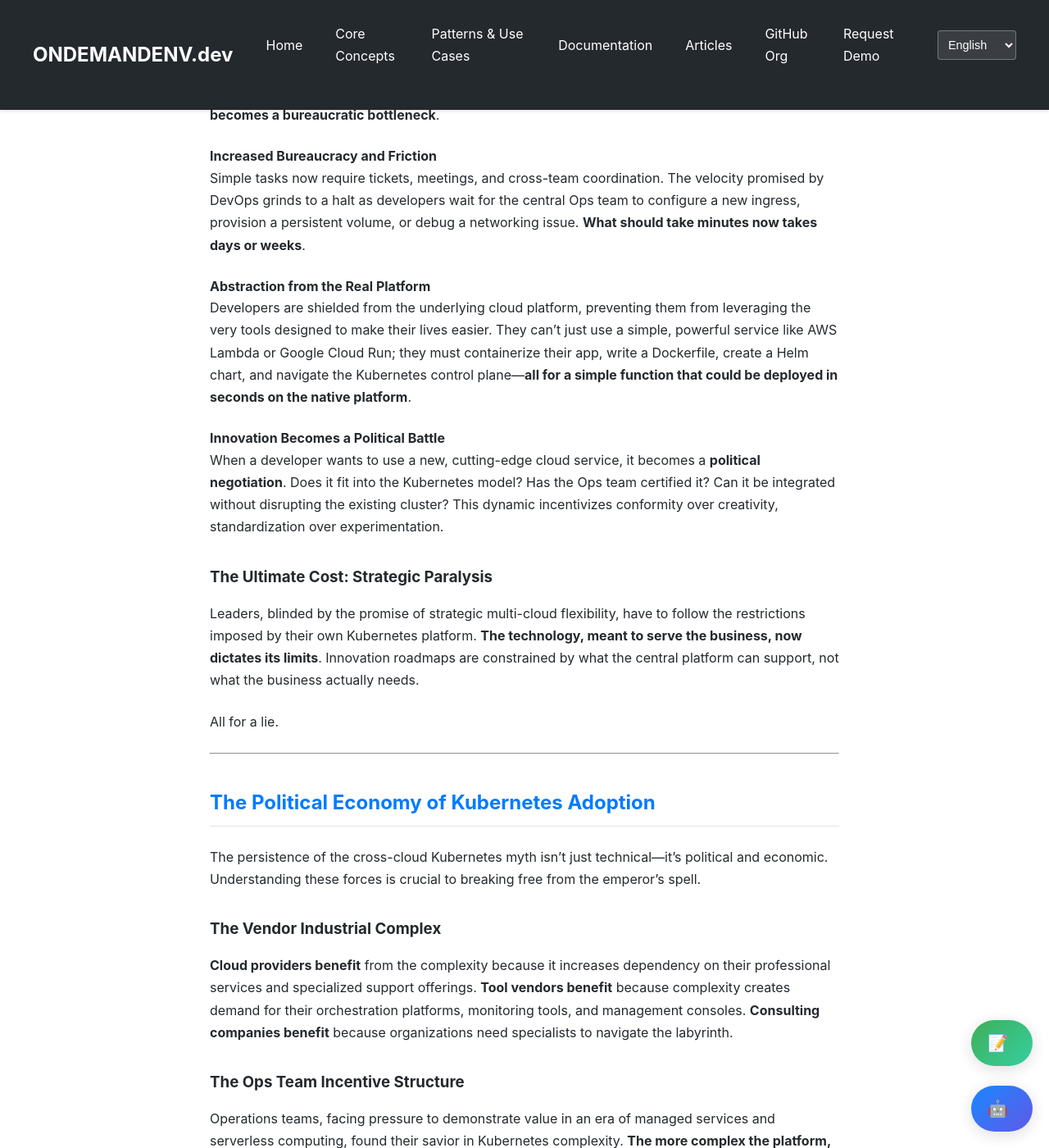
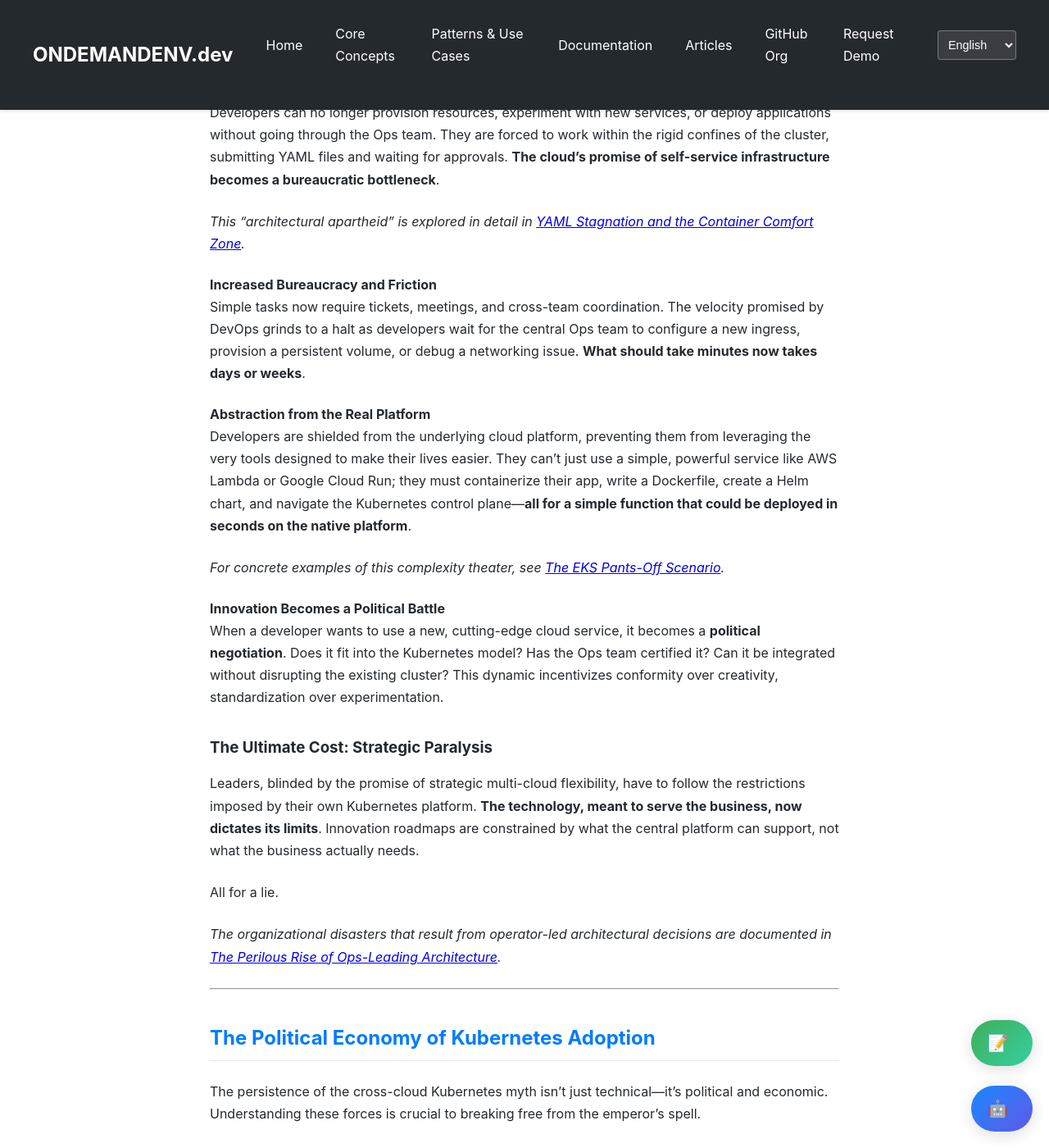
Before and after one commit to ondemandenv/ondemandenv.github.io, a Jekyll site: the page built from articles/emperor-new-cluster-cross-cloud-kubernetes-lie.md, in a window 1280 px wide and 1400 px high, scrolled down 2899 px. Shown: the whole window at 82% size. Built offline with Jekyll 4.4.1, drawn with Linux system fonts in a browser that asks for light colours; a script that is not in the unit is left out; some of the changed text lies outside the part shown.

Commit message:
emperor-new-cluster-cross-cloud-kubernetes-lie +

```diff
--- a/articles/emperor-new-cluster-cross-cloud-kubernetes-lie.md
+++ b/articles/emperor-new-cluster-cross-cloud-kubernetes-lie.md
@@ -42,6 +42,8 @@ Vendors market these services as on-ramps to a multi-cloud utopia, but they are,
 
 The ultimate irony: **organizations pursuing multi-cloud portability often end up more locked-in than those that embrace cloud-native services directly**. They become dependent on complex abstraction layers, specialized tooling, and the expertise required to maintain the illusion of portability.
 
+*For a deep technical analysis of why declarative infrastructure promises are fundamentally broken, see [The Fundamental Impossibility of Declarative Infrastructure](/articles/fundamental-impossibility-declarative-infrastructure/).*
+
 ---
 
 ## The New Gatekeepers: How Ops Hijacked the SDLC
@@ -59,11 +61,15 @@ This "Kubernetes hive" model has systematically destroyed innovation in several
 #### Loss of Developer Autonomy
 Developers can no longer provision resources, experiment with new services, or deploy applications without going through the Ops team. They are forced to work within the rigid confines of the cluster, submitting YAML files and waiting for approvals. **The cloud's promise of self-service infrastructure becomes a bureaucratic bottleneck**.
 
+*This "architectural apartheid" is explored in detail in [YAML Stagnation and the Container Comfort Zone](/articles/yaml-stagnation-container-comfort-zone/).*
+
 #### Increased Bureaucracy and Friction
 Simple tasks now require tickets, meetings, and cross-team coordination. The velocity promised by DevOps grinds to a halt as developers wait for the central Ops team to configure a new ingress, provision a persistent volume, or debug a networking issue. **What should take minutes now takes days or weeks**.
 
 #### Abstraction from the Real Platform
 Developers are shielded from the underlying cloud platform, preventing them from leveraging the very tools designed to make their lives easier. They can't just use a simple, powerful service like AWS Lambda or Google Cloud Run; they must containerize their app, write a Dockerfile, create a Helm chart, and navigate the Kubernetes control plane—**all for a simple function that could be deployed in seconds on the native platform**.
+
+*For concrete examples of this complexity theater, see [The EKS Pants-Off Scenario](/articles/eks-pants-off-scenario/).*
 
 #### Innovation Becomes a Political Battle
 When a developer wants to use a new, cutting-edge cloud service, it becomes a **political negotiation**. Does it fit into the Kubernetes model? Has the Ops team certified it? Can it be integrated without disrupting the existing cluster? This dynamic incentivizes conformity over creativity, standardization over experimentation.
@@ -73,6 +79,8 @@ When a developer wants to use a new, cutting-edge cloud service, it becomes a **
 Leaders, blinded by the promise of strategic multi-cloud flexibility, have to follow the restrictions imposed by their own Kubernetes platform. **The technology, meant to serve the business, now dictates its limits**. Innovation roadmaps are constrained by what the central platform can support, not what the business actually needs.
 
 All for a lie.
+
+*The organizational disasters that result from operator-led architectural decisions are documented in [The Perilous Rise of Ops-Leading Architecture](/articles/perilous-ops-leading-enhanced/).*
 
 ---
 
@@ -87,6 +95,8 @@ The persistence of the cross-cloud Kubernetes myth isn't just technical—it's p
 ### The Ops Team Incentive Structure
 
 Operations teams, facing pressure to demonstrate value in an era of managed services and serverless computing, found their savior in Kubernetes complexity. **The more complex the platform, the more indispensable the team becomes**. This creates a perverse incentive to maintain and even increase complexity rather than eliminate it.
+
+*The broader pattern of how operational convenience has systematically undermined engineering excellence is analyzed in [X-Ops: How Operational Convenience is Railroading Software Architecture](/articles/x-ops-railroading-software-architecture/).*
 
 ### The Sunk Cost Fallacy at Scale
 
@@ -187,6 +197,8 @@ The evidence is overwhelming: for most organizations, the cross-cloud Kubernetes
 
 **The cloud providers didn't build sophisticated managed services so we could abstract them away behind Kubernetes**. They built them to make developers more productive, more innovative, and more capable of delivering business value. By embracing the native capabilities of cloud platforms—with appropriate governance and security controls—we can restore developer autonomy, eliminate accidental complexity, and let innovation flourish.
 
+*For a comprehensive technical breakdown of the Kubernetes mythology and its broken promises, read [Dismantling the Kubernetes Hype](/articles/dismantling-kubernetes-hype/). To understand the path forward through engineering-driven platform solutions, see [Kubernetes 2.0: From YAML to Engineering Victory](/articles/kubernetes-2-0-engineering-victory/).*
+
 By choosing simplicity, empowering developers, and embracing the native power of the cloud, we can **dethrone the emperor and let innovation flourish once more**.
 
 The emperor has no clothes. It's time to stop pretending otherwise.
```
